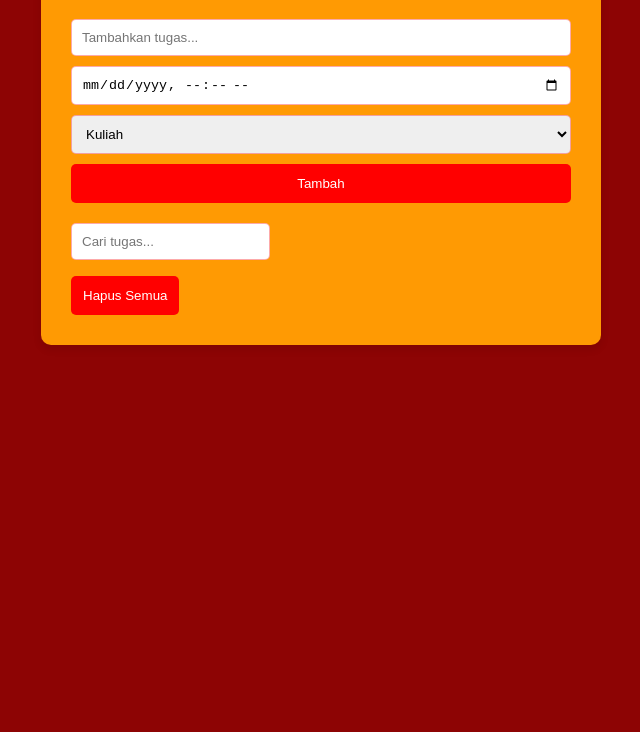
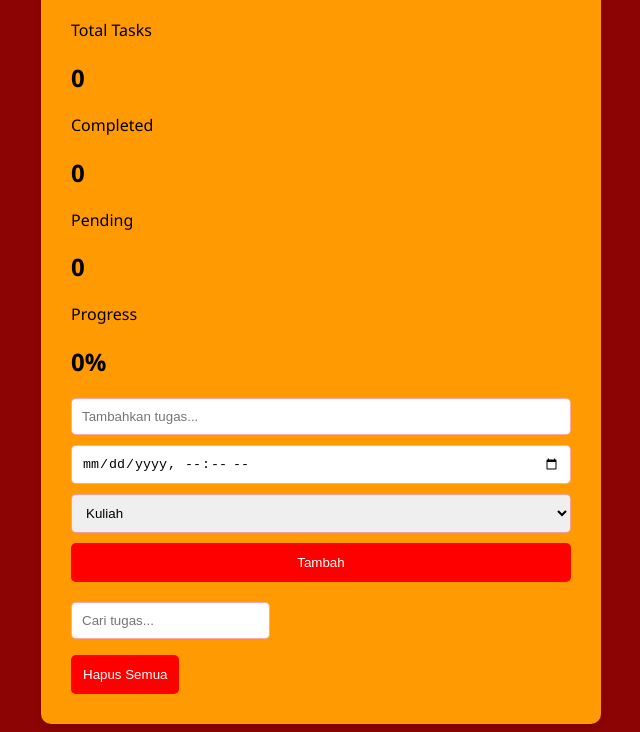
Before and after one commit to Revou-Coding-Camp/codingcamp-18-aug-25-nasrulkusumarzaki, a plain HTML site: page index.html in a window 1280 px wide. Shown: the part 137-869 px from the top of the page, without its empty margins (319-959 px from the left). Before the commit the page ends 800 px from the top, so only its background shows below. Drawn offline with Linux system fonts and the light colour scheme.

Commit message:
index.html

```diff
--- a/index.html
+++ b/index.html
@@ -8,6 +8,24 @@
 <body>
   <div class="container">
     <h1>📝 To-Do List</h1>
+    <div class="task-summary">
+      <div class="summary-card">
+        <p>Total Tasks</p>
+        <h2 id="totalTasks">0</h2>
+      </div>
+      <div class="summary-card">
+        <p>Completed</p>
+        <h2 id="completedTasks">0</h2>
+      </div>
+      <div class="summary-card">
+        <p>Pending</p>
+        <h2 id="pendingTasks">0</h2>
+      </div>
+      <div class="summary-card">
+        <p>Progress</p>
+        <h2 id="progress">0%</h2>
+      </div>
+    </div>
 
     <div class="input-section">
       <input type="text" id="task" placeholder="Tambahkan tugas...">
```
